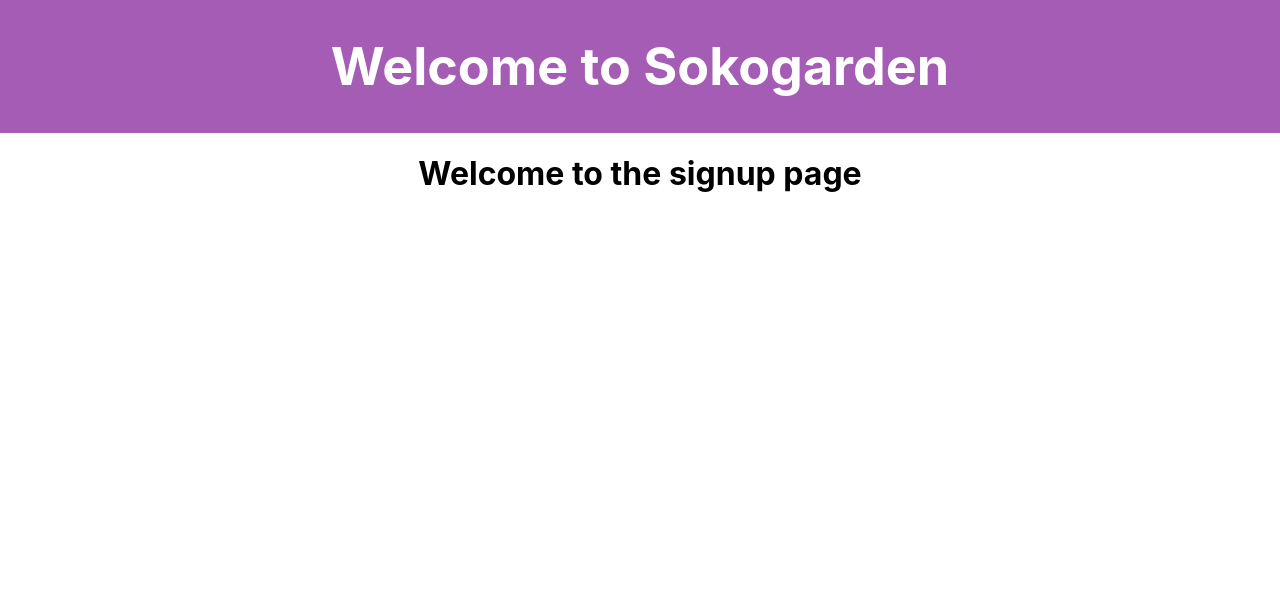
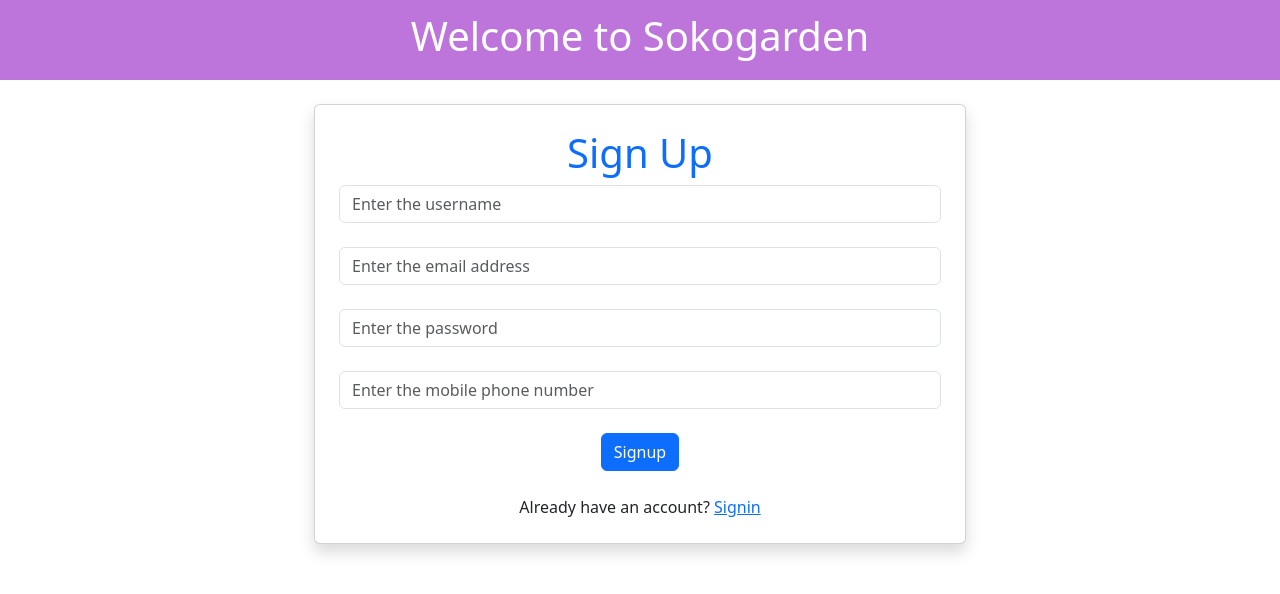
Before and after one commit to natashaandeso/sokogardenapp, a React (Create React App) app: page /signup in a window 1280 px wide. Shown: the top 594 px of the page. Built offline with nearby package versions, Linux system fonts and the light colour scheme.

Commit message:
added react files

```diff
--- a/package.json
+++ b/package.json
@@ -7,6 +7,7 @@
     "@testing-library/jest-dom": "^6.9.1",
     "@testing-library/react": "^16.3.2",
     "@testing-library/user-event": "^13.5.0",
+    "bootstrap": "^5.3.8",
     "react": "^19.2.4",
     "react-dom": "^19.2.4",
     "react-router-dom": "^7.13.1",
--- a/src/App.css
+++ b/src/App.css
@@ -14,7 +14,7 @@
 }
 
 .App-header {
-  background-color: #a45cb4;
+  background-color: #be75db;
   min-height: 10vh;
   display: flex;
   flex-direction: column;
--- a/src/App.js
+++ b/src/App.js
@@ -5,6 +5,7 @@
 import Signup from './components/Signup';
 import Signin from './components/Signin';
 import Notfound from './components/Notfound';
+import 'bootstrap/dist/css/bootstrap.min.css';
 
 function App() {
   return (
--- a/src/components/Signup.jsx
+++ b/src/components/Signup.jsx
@@ -1,11 +1,67 @@
-import React from 'react'
+import React, { useState } from 'react'
+import { Link } from 'react-router-dom';
 
 const Signup = () => {
+  // initialize the hooks
+  const [username, setUsername] = useState("");
+  const [email, setEmail] = useState("");
+  const [password, setPassword] = useState("");
+  const [phone, setPhone] = useState("");
+
+
+
   return (
-    <div>
-        <h1>Welcome to the signup page</h1>
+    <div className='row justify-content-center mt-4'>
+        <div className="card col-md-6 shadow p-4">
+          <h1 className='text-primary'>Sign Up</h1>
+
+          <form>
+            <input type="text"
+            placeholder='Enter the username'
+            className='form-control'
+            value={username}
+            onChange={(e) => setUsername(e.target.value)}
+            required /> <br />
+
+            {/* {username} */}
+
+            <input type="email"
+            placeholder='Enter the email address'
+            className='form-control'
+            value={email}
+            onChange={(e) => setEmail(e.target.value)}
+            required/> <br />
+
+            {/* {email} */}
+
+            <input type="password"
+            placeholder='Enter the password'
+            className='form-control'
+            value={password}
+            onChange={(e) => setPassword(e.target.value)}
+            required/> <br />
+
+            {/* {password} */}
+
+            <input type="number"
+            placeholder='Enter the mobile phone number'
+            className='form-control'
+            value={phone}
+            onChange={(e) => setPhone(e.target.value)}
+            required /> <br />
+
+            {/* {phone} */}
+
+            <input type="button" value="Signup" className='btn btn-primary' />
+            <br /> <br />
+
+            Already have an account? <Link to='/signin'>Signin</Link>
+          </form>
+        </div>
     </div>
   )
 }
 
 export default Signup;
+
+// Research on Axios module in reactjs
```
Also changed, not shown: 1 other file (tests, documents, lock files or other folders).
